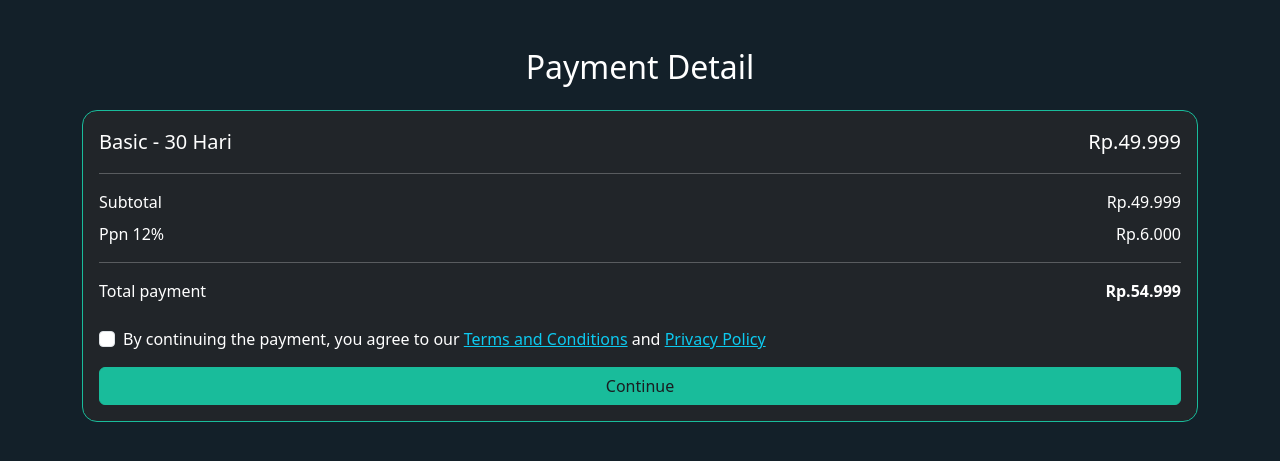
After one commit to Pariddd/streaming-movie, a Laravel app: page /subscribe/plan/1 in a window 1280 px wide. The commit adds this page. Shown: the top 461 px of the page. Run offline with Laravel 12, Linux system fonts and the light colour scheme; the visitor is signed in with stand-in values (Sample User, id 1); data comes from the database, SQL or seed files in the repository.

Commit message:
membuat halaman checkout

```diff
--- a/app/Http/Controllers/SubscribeController.php
+++ b/app/Http/Controllers/SubscribeController.php
@@ -6,6 +6,7 @@ use App\Http\Controllers\Controller;
 use App\Models\Plan;
 use Illuminate\Http\Request;
 use Illuminate\Routing\Controllers\HasMiddleware;
+use Illuminate\Support\Facades\Auth;
 
 class SubscribeController extends Controller implements HasMiddleware
 {
@@ -21,4 +22,10 @@ class SubscribeController extends Controller implements HasMiddleware
         $plans = Plan::all();
         return view('subscribe.plans', compact('plans'));
     }
+
+    public function checkoutPlan(Plan $plan)
+    {
+        $user = Auth::user();
+        return view('subscribe.checkout', compact('plan', 'user'));
+    }
 }
--- /dev/null
+++ b/resources/views/subscribe/checkout.blade.php
@@ -0,0 +1,57 @@
+@extends('layouts.subscribe')
+
+@section('title', 'Payment Detail')
+@section('page-title', 'Payment Detail')
+
+@section('content')
+    <div class="mt-4 text-white card bg-dark border-green">
+        <div class="card-body">
+            <div class="mb-3 row align-items-center">
+                <div class="col-8">
+                    <h5 class="mb-0">{{ $plan->title }} - {{ $plan->duration }} Hari</h5>
+                </div>
+                <div class="col-4 text-end">
+                    <span class="fs-5">Rp.{{ number_format($plan->price, 0, ',', '.') }}</span>
+                </div>
+            </div>
+
+            <hr class="border-green">
+
+            <div class="mb-2 row">
+                <div class="col-8">Subtotal</div>
+                <div class="col-4 text-end">Rp.{{ number_format($plan->price, 0, ',', '.') }}</div>
+            </div>
+
+            <div class="mb-2 row">
+                <div class="col-8">Ppn 12%</div>
+                <div class="col-4 text-end">Rp.{{ number_format($plan->price * 0.12, 0, ',', '.') }}</div>
+            </div>
+
+            <hr class="border-green">
+
+            <div class="mb-4 row">
+                <div class="col-8">Total payment</div>
+                <div class="col-4 text-end fw-bold">Rp.{{ number_format($plan->price * 1.1, 0, ',', '.') }}</div>
+            </div>
+
+            <div class="mb-3 form-check">
+                <input class="form-check-input" type="checkbox" id="terms" required>
+                <label class="form-check-label" for="terms">
+                    By continuing the payment, you agree to our
+                    <a href="#" class="text-info">Terms and Conditions</a> and
+                    <a href="#" class="text-info">Privacy Policy</a>
+                </label>
+            </div>
+
+            <form action="#" method="POST">
+                @csrf
+                <input type="hidden" name="plan_id" value="{{ $plan->id }}">
+                <input type="hidden" name="total_payment" value="{{ $plan->price * 0.12 }}">
+                <button type="submit" class="w-100 btn btn-green">Continue</button>
+            </form>
+        </div>
+    </div>
+@endsection
+
+@section('scripts')
+@endsection
--- a/resources/views/subscribe/plans.blade.php
+++ b/resources/views/subscribe/plans.blade.php
@@ -28,7 +28,7 @@
                             <p class="mb-0 text-green">{{ $plan->max_devices }} Device</p>
                         </div>
                         <div class="mt-auto">
-                            <a href="#" class="btn btn-green w-100">Choose Plan</a>
+                            <a href="{{ route('subscribe.checkout', $plan) }}" class="btn btn-green w-100">Choose Plan</a>
                         </div>
                     </div>
                 </div>
--- a/routes/web.php
+++ b/routes/web.php
@@ -8,3 +8,4 @@ Route::get('/', function () {
 });
 
 Route::get('/subscribe/plans', [SubscribeController::class, 'showPlans'])->name('subscribe.plans');
+Route::get('/subscribe/plan/{plan}', [SubscribeController::class, 'checkoutPlan'])->name('subscribe.checkout');
```
